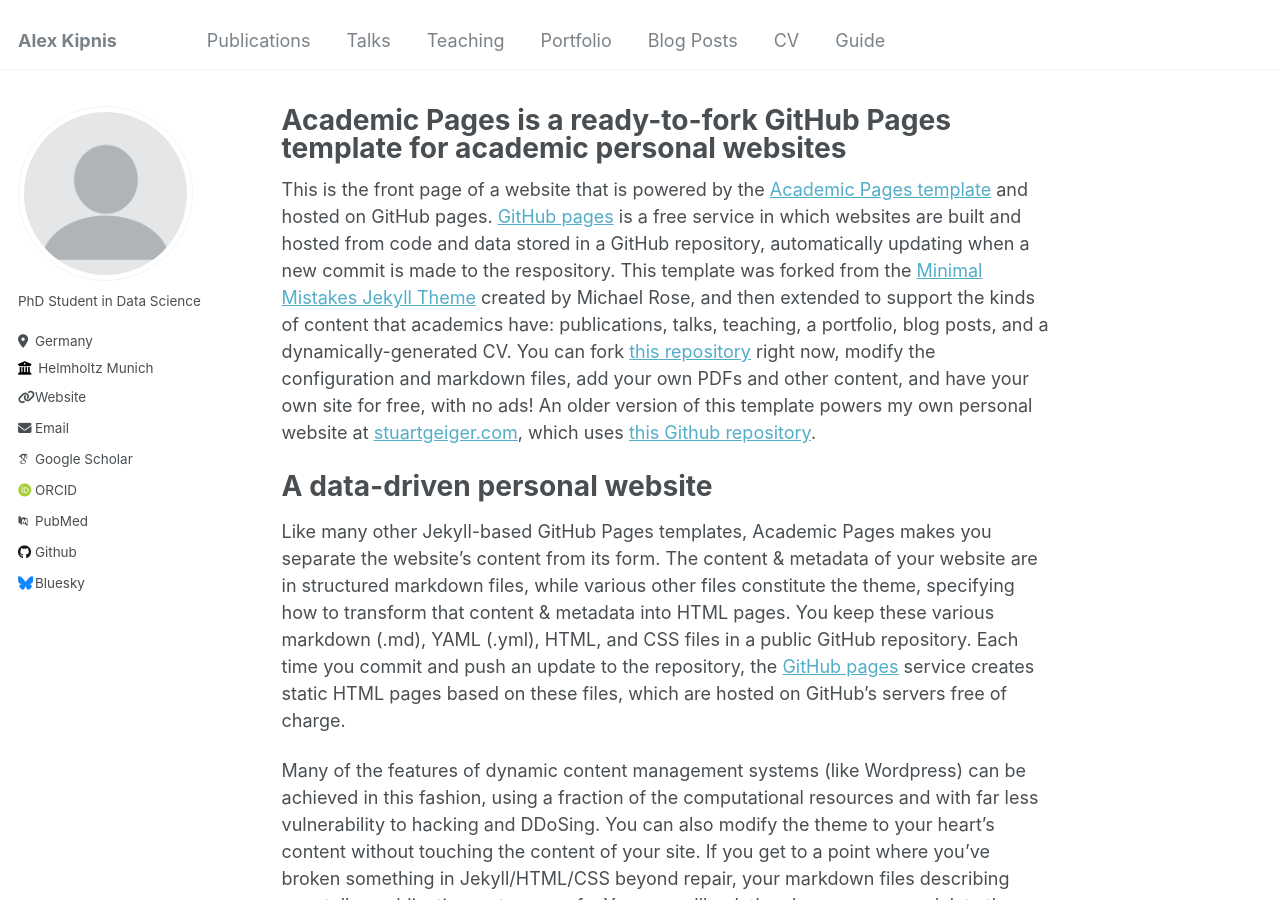
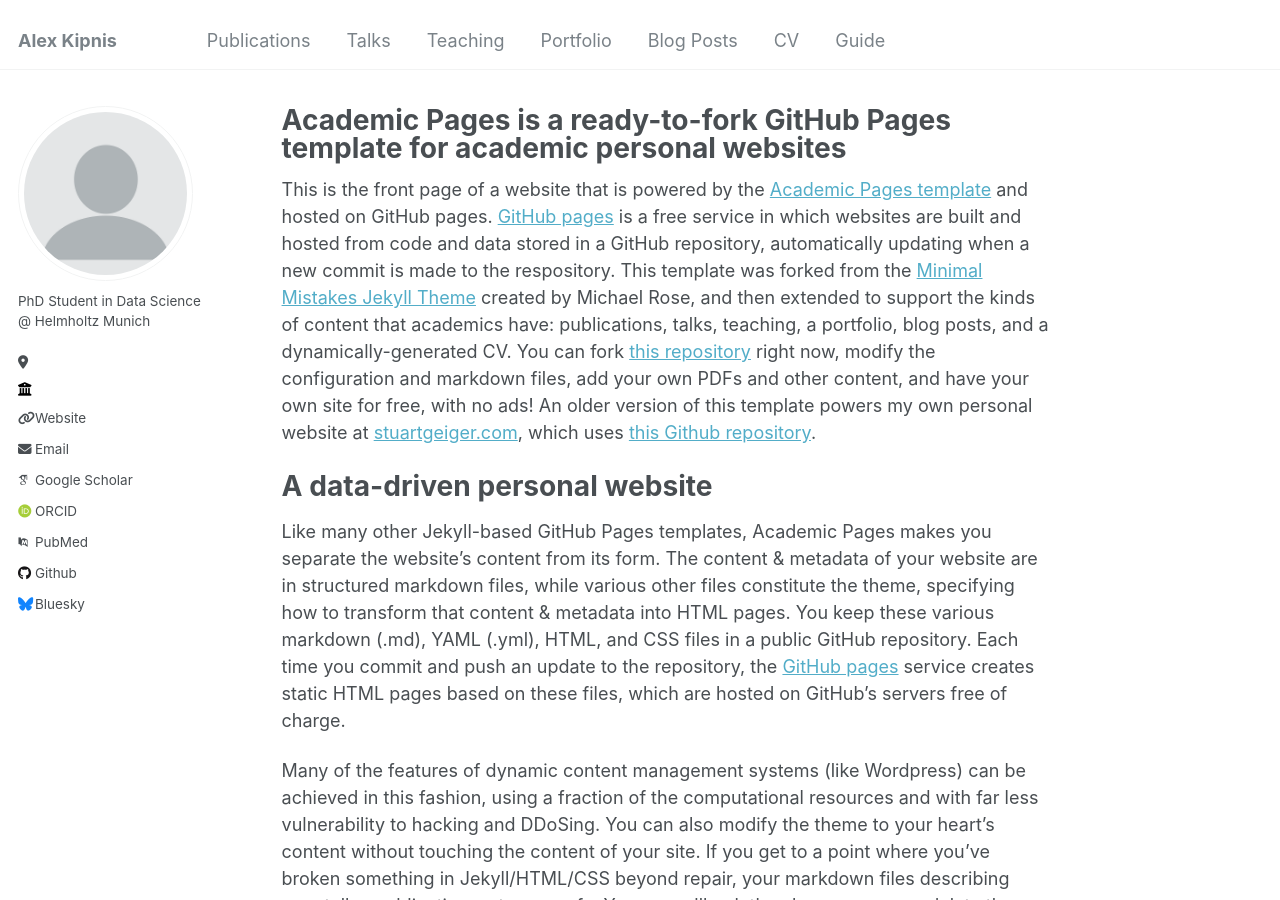
Before and after one commit to adkipnis/adkipnis.github.io, a Jekyll site: the page built from _pages/about.md, in a window 1280 px wide and 900 px high. Built offline with Jekyll 4.4.1, drawn with Linux system fonts in a browser that asks for light colours; some web fonts are replaced.

Commit message:
Update _config.yml

```diff
--- a/_config.yml
+++ b/_config.yml
@@ -24,9 +24,9 @@
   avatar           : "profile.png"
   name             : ""
   pronouns         : # example: "she/her"
-  bio              : "PhD Student in Data Science"
-  location         : "Germany"
-  employer         : "Helmholtz Munich"
+  bio              : "PhD Student in Data Science @ Helmholtz Munich"
+  location         : ""
+  employer         : ""
   uri              : "https://hcai-munich.com/"
   email            : "alexander.kipnis@helmholtz-munich.de"
 
```
